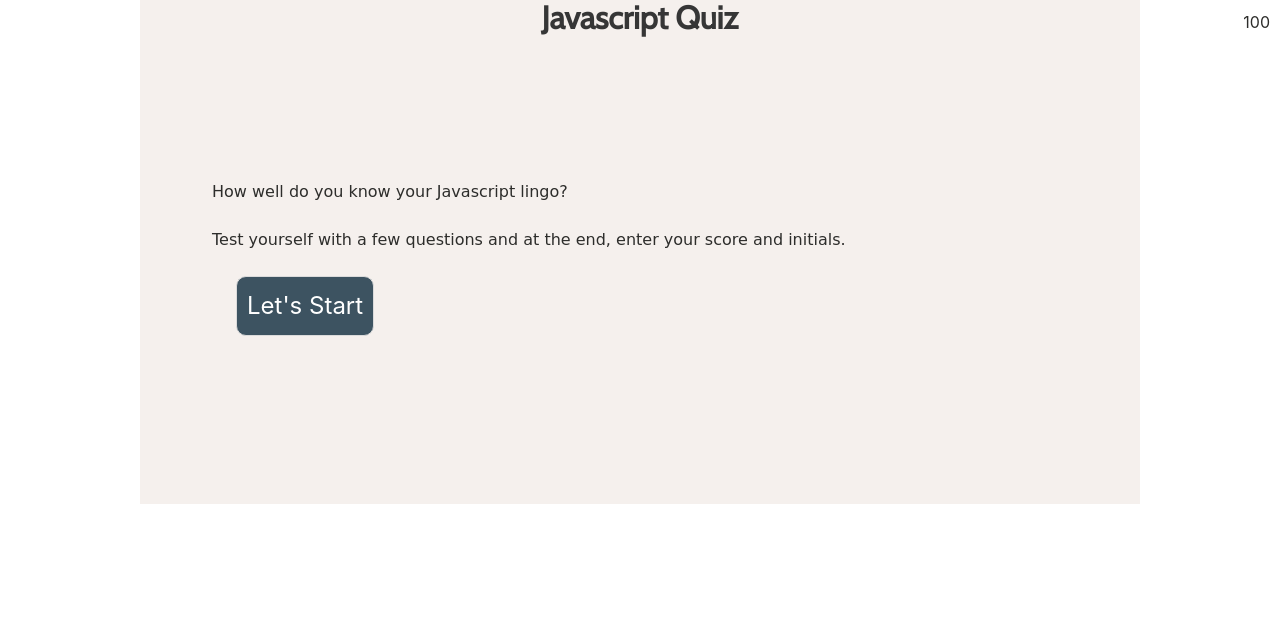
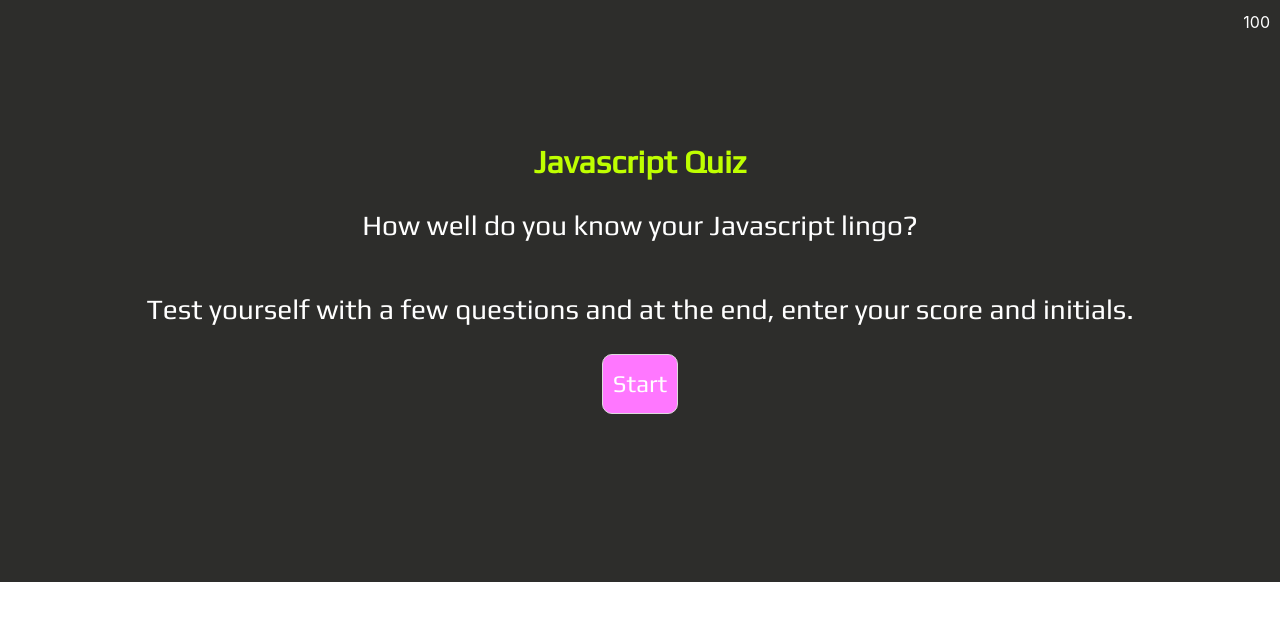
Before and after one commit to dobinator/Quiz-game, a plain HTML site: page index.html in a window 1280 px wide. Drawn offline with nearby package versions, Linux system fonts and the light colour scheme; a web font is replaced by a local one.

Commit message:
adding old game styles

```diff
--- a/assets/javascript.js
+++ b/assets/javascript.js
@@ -1,5 +1,5 @@
 
-// Elements from html that need to actived in js.
+// Elements from html that need to activated in js.
 
 var $startPrompt = document.querySelector("#start-prompt");
 var $startBtn = document.querySelector('#results');
@@ -9,17 +9,15 @@ var scoreForm= document.getElementById ("btn");
 var $questionText= document.getElementById("question-text");
 var $questionsOption = document.querySelector("#questions-option");
 var questionPrompt = document.getElementById ("question-prompt")
-var timerId ;
 var timeLeft= 60;
 var isWin= false ;
 var scoreCounter= 0;
-var questionIndex = 0
+var questionIndex = 0;
 var secondsLeft = 100;
 //questions for the game
 const myQuestions =[
 
-  {question:"Java Script File Has An Extension Of?",
-
+  {question:"A JavaScript file has an extension of?",
   correctAnswer: ".js",
   answers: [".Java", ".js", ".javascript", "xml",]
 },
@@ -75,8 +73,8 @@ function startGame() {
 // show our question prompt
   questionPrompt.classList.remove("hide");
 //update the content with current question
-  $clock.textContent= timeLeft
-  getQuestion()
+  $clock.textContent = timeLeft
+  getQuestion();
   startTime();
 }
 
@@ -104,19 +102,19 @@ function answers(e){
     // would this be where I place the winner winner chicken dinner...
     //function displayMessage(){
     //Check if user was correct
-    var val= e.target.textContent;
-    if(val=== myQuestions[questionIndex].correctAnswer){
+    var val = e.target.textContent;
+    if(val === myQuestions[questionIndex].correctAnswer){
 //console log ("correct");
     } else {
       console.log ("wrong");
     }
-   //Move to the next questiong
+   //Move to the next question
    questionIndex++;
    //make sure there is still more questions
    if (questionIndex === myQuestions.length){
      //we are out of questions
       //so end game
-   }  else{
+   }  else {
      //we have more questions
      getQuestion();
    }
@@ -128,7 +126,7 @@ function answers(e){
     // Use the `setInterval()` method to call a function to be executed every 1000 milliseconds
     var timerInterval = setInterval(function() {
   //as long as the 'timeLeft' is greater than 1
-   if (timeLeft >1){
+   if (timeLeft > 1){
     $clock.textContent = timeLeft;
     //decrement 'timeLeft' by 1.
     timeLeft--;
--- a/assets/styles.css
+++ b/assets/styles.css
@@ -1,24 +1,23 @@
+
 * {
   margin: 0;
   padding: 0;
   box-sizing: inherit;
+
 }
 
- h1 {
-  font-family: 'Cabin', sans-serif;
-}
 .title {
   justify-content: center;
+  color: #bfff00;
 }
 
-h2, h3 {
-  font-family: 'Sniglet', cursive;
+h1, h2, h3 {
+  font-family: 'Play', sans-serif;
 }
 
-.container {
-  width: 1000px;
-  background-color: #F5F0ED;
-  color: #2d2d2b;
+body {
+  background-color: #2d2d2b;
+  color: #fff;
 
 }
 
@@ -34,24 +33,30 @@ h2, h3 {
   text-align: center;
   font-size: 28px;
 }
+.question-text {
+  font-size: 28px;
+}
 
-
-.button {
+.button, button {
     padding: 10px;
     margin: 24px;
     cursor: pointer;
     border-radius: 10px;
     font-size: 24px;
-    background-color:#3D5361;
+    font-family: 'Play', sans-serif;
+    background-color: #ff77ff;
     color: white;
-
-
+    text-align: center;
   }
 
-
+.button:hover {
+  background-color: #ff33cc;
+  color: white;
+}
 .hide {
    display: none;
 }
+
 #score-card {
   color: #2d2d2b;
   font-size: 30px;
--- a/index.html
+++ b/index.html
@@ -4,28 +4,27 @@
     <meta charset="UTF-8">
     <meta http-equiv="X-UA-Compatible" content="IE=edge">
     <meta name="viewport" content="width=device-width, initial-scale=1.0">
-    <link href="https://fonts.googleapis.com/css2?family=Cabin&family=Sniglet&display=swap" rel="stylesheet">
+    <link href="https://fonts.googleapis.com/css2?family=Play&display=swap" rel="stylesheet">
     <link rel="stylesheet" href="https://cdn.jsdelivr.net/npm/bulma@0.9.3/css/bulma.min.css">
     <link rel="stylesheet" href="./assets/styles.css" >
     <title>Quiz Game</title>
 </head>
 <body>
     <div class ="container">
-        <section>
+        <section class= "section is-medium">
             <!--Start Prompt-->
              <div class="text" id ="start-prompt">
-            <h1 class = "title">Javascript Quiz</h1>
+            <h1 class= "title">Javascript Quiz</h1>
+
+            <h2>How well do you know your Javascript lingo? <br><br>Test yourself with a few questions
+    and at the end, enter your score and initials. </h2>
+            <button class= "button" id= "btn">Start</button>
+            </div>
+             <div class ="text-center hide" id= "question-prompt">
+            <h3 class = "question-text" id ="question-text"></h3>
+            <div class = "questions-options" id= "questions-option"></div>
+            </div>
         </section>
-
-    <section class= "section is-medium" >
-        <h2>How well do you know your Javascript lingo? <br><br>Test yourself with a few questions
-    and at the end, enter your score and initials. </h2>
-        <button class= "button" id= "btn">Let's Start</button>
-        <div class ="text-center hide" id= "question-prompt">
-        <h3 id ="question-text"></h3>
-        <div id= "questions-option"></div>
-            </div>
-  </section>
 
      <!---timer "clock"-->
     <div id= "clock">100</div>
```
